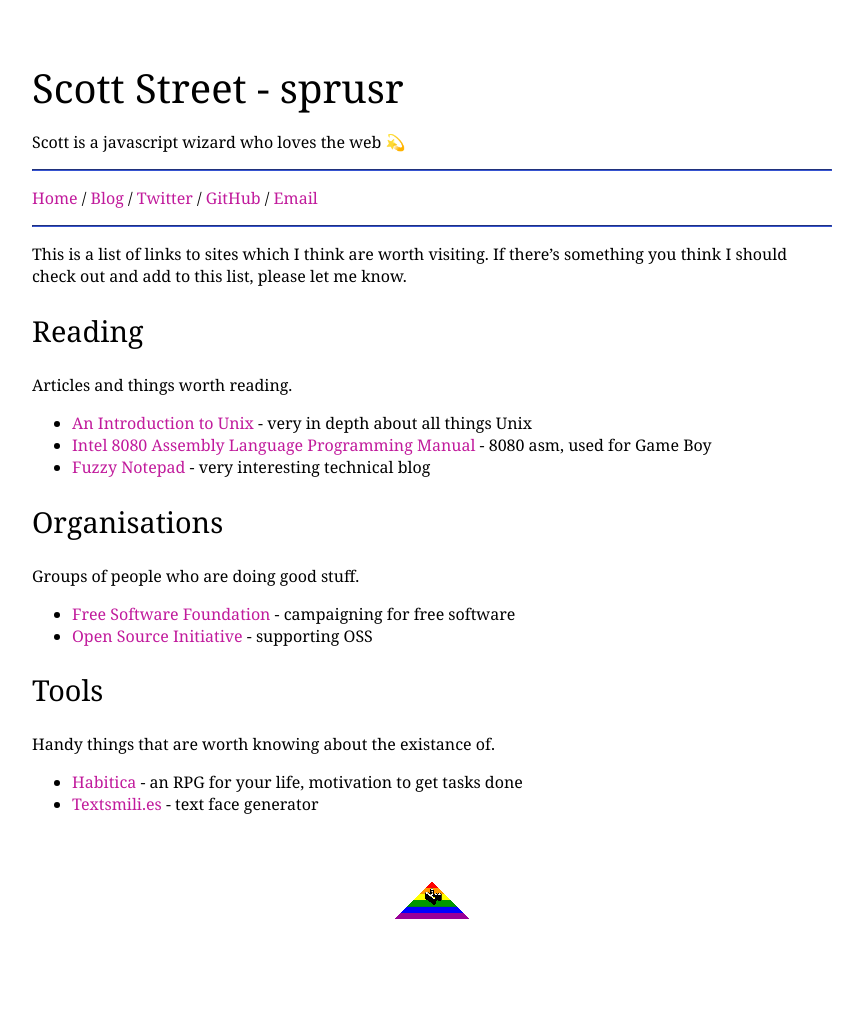
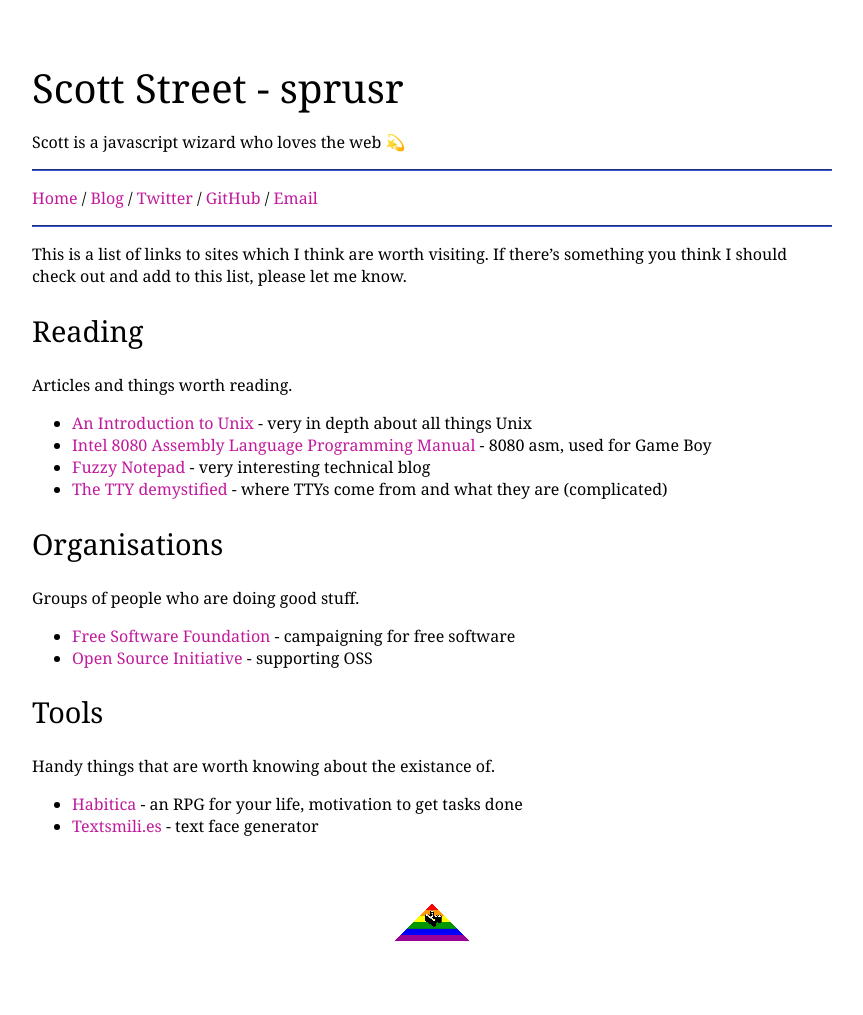
Before and after one commit to sprusr/sprusr.github.io, a Jekyll site: the page built from list.md, in a window 1280 px wide. Shown: the whole page, without its empty margins (208-1071 px from the left). Built offline with Jekyll 4.4.1, drawn with Linux system fonts in a browser that asks for light colours; before the commit the page ends 993 px from its top, so only the background shows below that.

Commit message:
Add TTY article to list

```diff
--- a/list.md
+++ b/list.md
@@ -13,6 +13,7 @@
 * [An Introduction to Unix](http://www.oliverelliott.org/article/computing/tut_unix/) - very in depth about all things Unix
 * [Intel 8080 Assembly Language Programming Manual](http://altairclone.com/downloads/manuals/8080%20Programmers%20Manual.pdf) - 8080 asm, used for Game Boy
 * [Fuzzy Notepad](https://eev.ee/blog/) - very interesting technical blog
+* [The TTY demystified](http://www.linusakesson.net/programming/tty/) - where TTYs come from and what they are (complicated)
 
 ## Organisations
 
```
